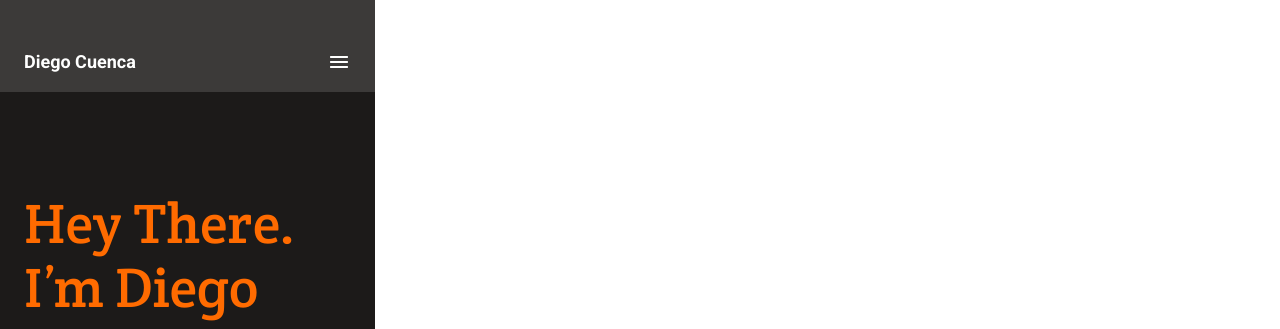
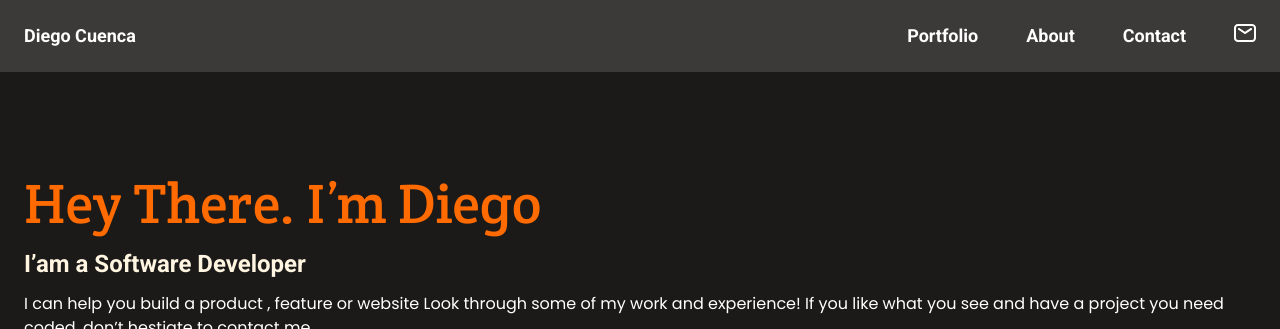
Before and after one commit to dgcuenca/Portfolio, a website: page index.html in a window 1280 px wide. Shown: the top 329 px of the page. Drawn offline with Linux system fonts and the light colour scheme.

Commit message:
Create nabvar for desktop version firstSection

```diff
--- a/index.html
+++ b/index.html
@@ -24,8 +24,14 @@
 	<div class="firstSection">
 		<header>
 			<ul class="toolbar">
-				<li><a href="#">Diego Cuenca</a></li>
-				<li>
+				<li class="toolbarMobile"><a href="#">Diego Cuenca</a></li>
+				<li class="toolbarDesktop pushright">Portfolio</li>
+				<li class="toolbarDesktop">About</li>
+				<li class="toolbarDesktop">Contact</li>
+				<li class="toolbarDesktop">
+					<nav><img src="./icons/desktop/mail.png" alt="mailIcon"></nav>
+				</li>
+				<li class="toolbarMobile mobileIconmenu">
 					<nav><img src="./icons/iconMenu.png" alt="iconMenu"></nav>
 				</li>
 			</ul>
--- a/styles/desktop.css
+++ b/styles/desktop.css
@@ -1,3 +1,36 @@
 @media (min-width: 768px) {
 
+  /*First Section*/
+  .firstSection {
+    width: 100%;
+  }
+
+  .toolbarMobile {
+    margin-top: 0;
+    margin-bottom: 0;
+  }
+  .toolbarDesktop {
+    display: list-item;
+    font-family: 'Roboto', sans-serif;
+    font-style: normal;
+    font-size: 18px;
+    font-weight: 700;
+    color: white;
+    margin-left: 24px;
+    margin-right: 24px;
+    line-height: 24px;
+  }
+
+  .mobileIconmenu {
+    display: none;
+  }
+
+  .pushright {
+    margin-left: auto;
+  }
+
+  .toolbar {
+    align-items: center;
+    height: 72px;
+  }
 }
--- a/styles/firstStyles.css
+++ b/styles/firstStyles.css
@@ -13,7 +13,7 @@
   background: #3c3a39;
 }
 
-.toolbar li {
+.toolbarMobile {
   font-family: 'Roboto', sans-serif;
   font-style: normal;
   font-size: 18px;
@@ -65,3 +65,9 @@
   margin-left: 24px;
   gap: 20px;
 }
+
+/* Desktop */
+
+.toolbarDesktop {
+  display: none;
+}
```
Also changed, not shown: icons/desktop/mail.png (added).
